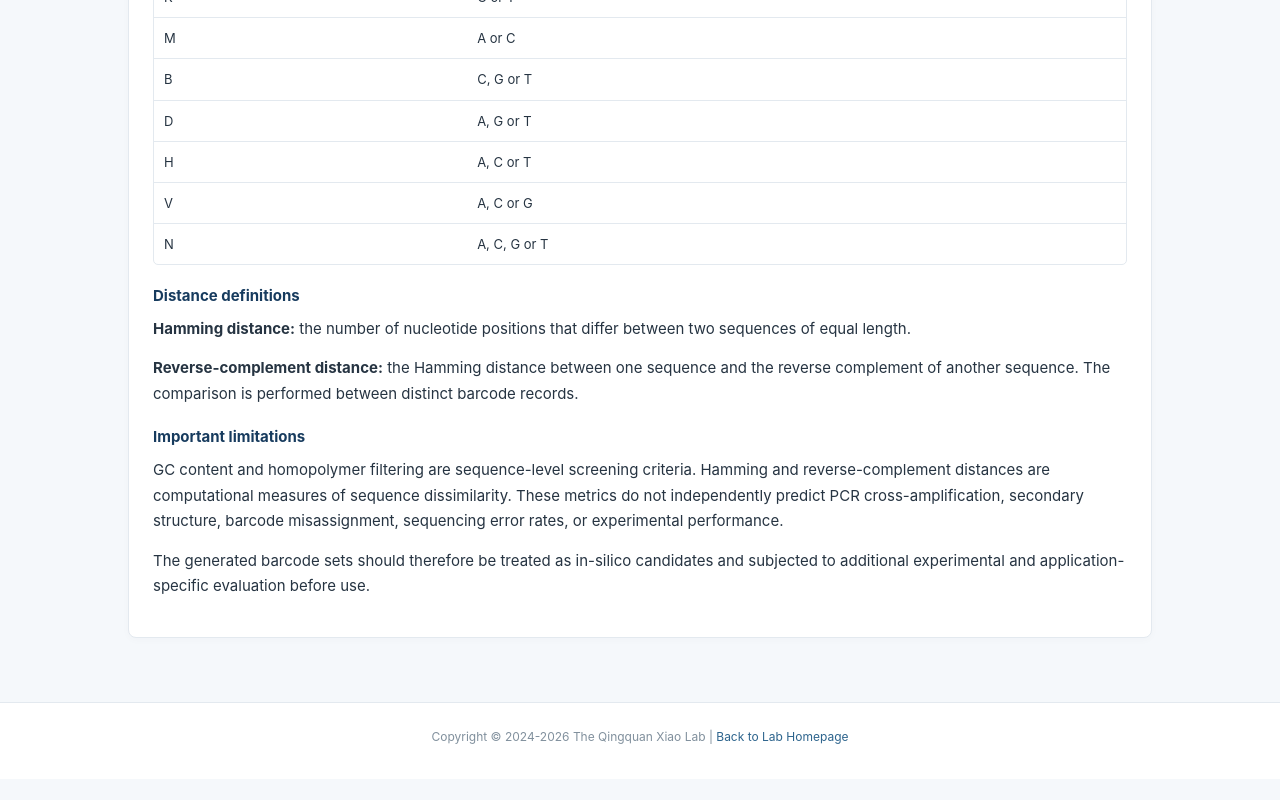
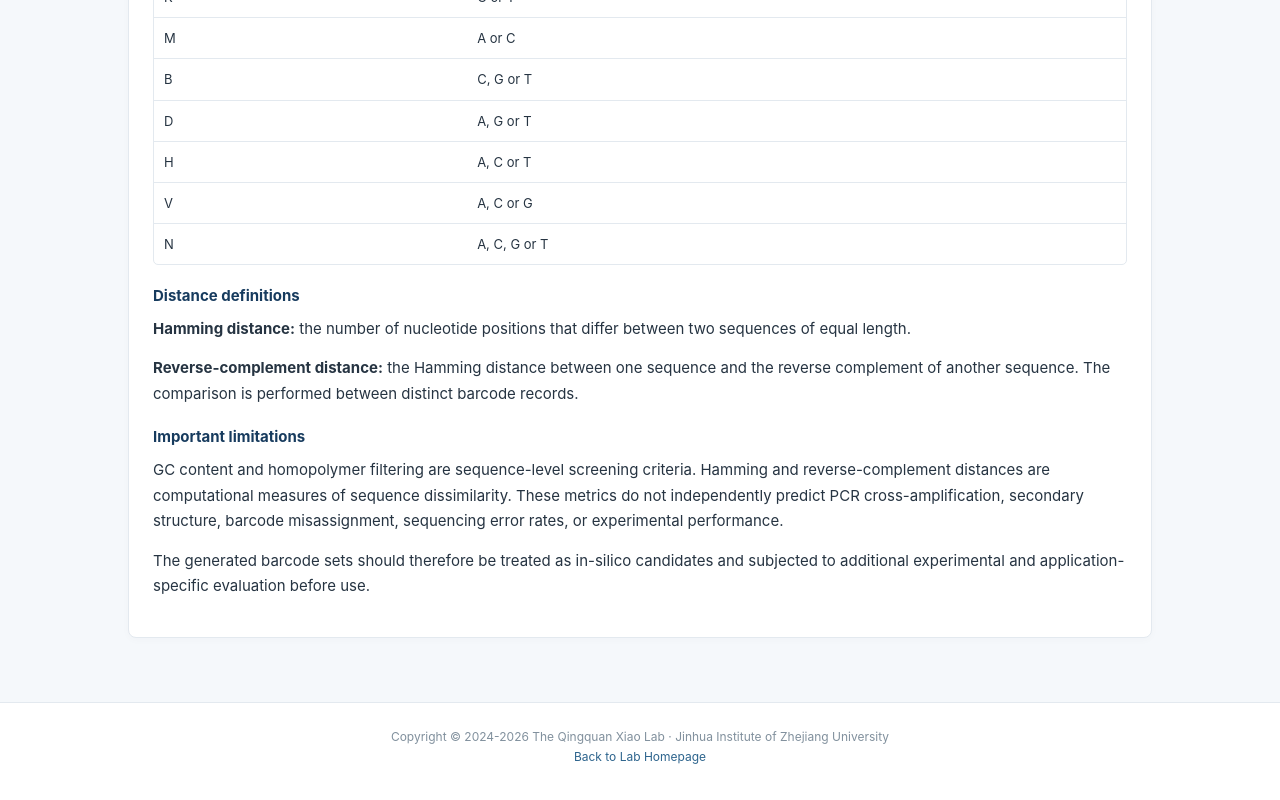
Before and after one commit to Phoenixiao/Qingquan-Xiao-Laboratory, a plain HTML site: page tools/random-sequence.html in a window 1280 px wide. Shown: the part 2956-3756 px from the top of the page. Before the commit the page ends 3735 px from the top, so only its background shows below. Drawn offline with Linux system fonts and the light colour scheme.

Commit message:
Update footer with new copyright and affiliation

```diff
--- a/tools/random-sequence.html
+++ b/tools/random-sequence.html
@@ -463,11 +463,7 @@ footer{padding:24px 28px 32px;color:#81909d;text-align:center;font-size:12px;bac
 
 </main>
 
-<footer>
-  Copyright © 2024-<span id="year"></span>
-  The Qingquan Xiao Lab |
-  <a href="../index.html">Back to Lab Homepage</a>
-</footer>
+<footer>Copyright © 2024-<span id="year"></span> The Qingquan Xiao Lab · Jinhua Institute of Zhejiang University<br><a href="../index.html">Back to Lab Homepage</a></footer>
 
 
 <script>
```
